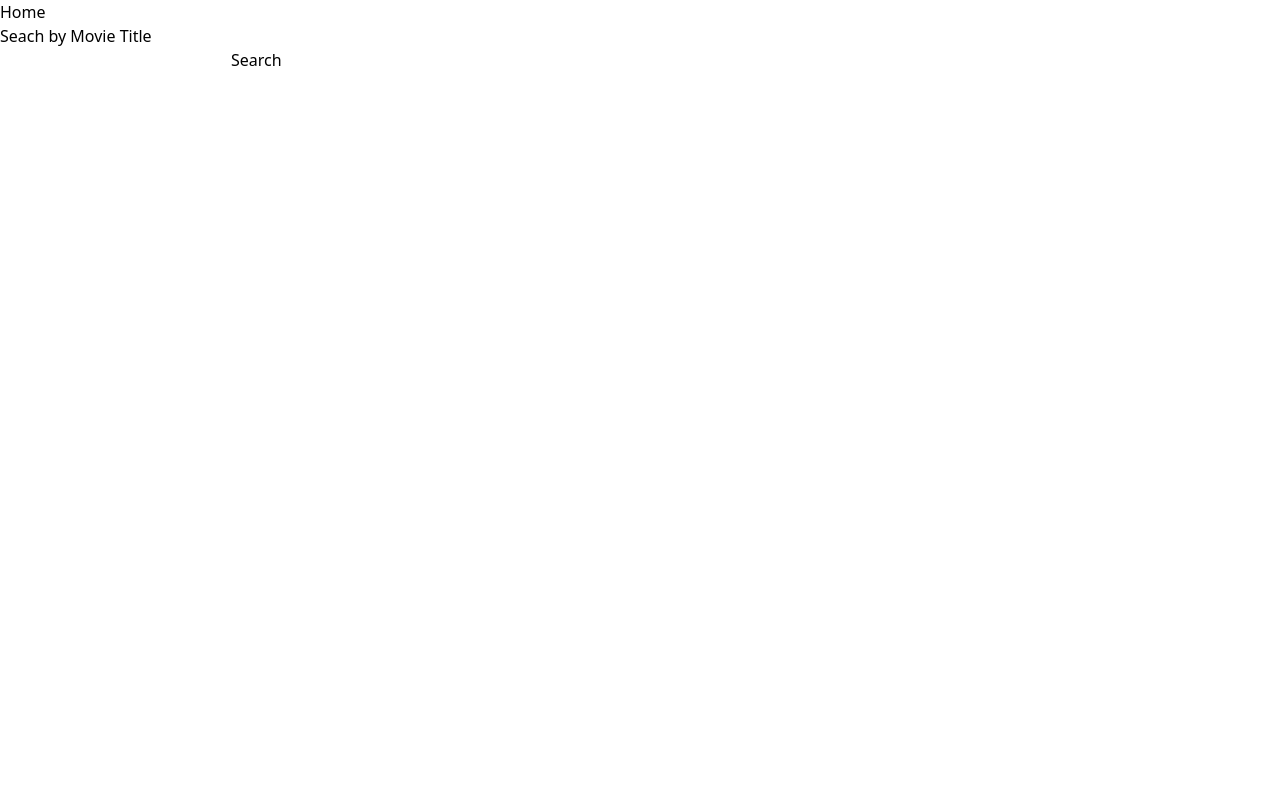
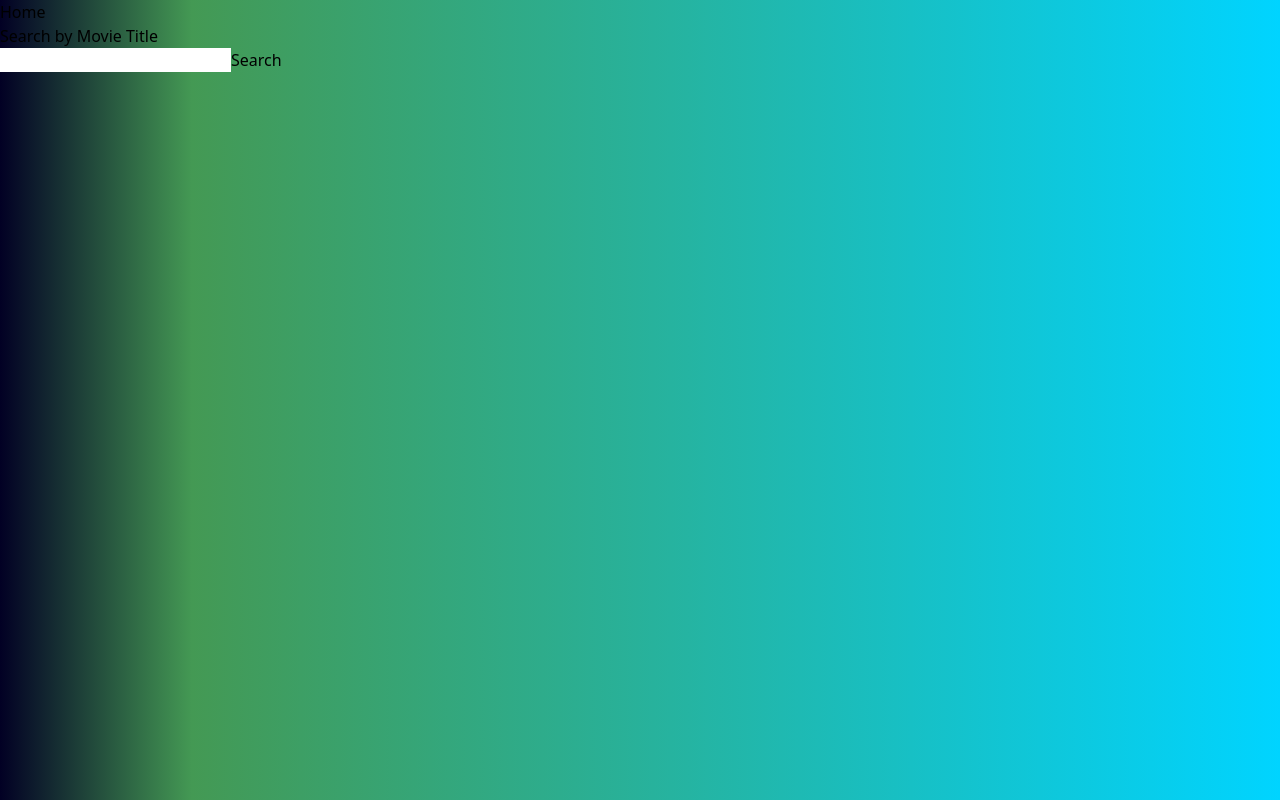
Before and after one commit to SNelson723/movies, a React (Vite) app: page / in a window 1280 px wide. Built offline with nearby package versions, Linux system fonts and the light colour scheme.

Commit message:
Fixed the background of the whole application

```diff
--- a/src/App.tsx
+++ b/src/App.tsx
@@ -3,9 +3,9 @@ import SideBar from "./components/SideBar";
 
 function App() {
   return (
-    <div className="w-screen h-screen bg-gradient-to-r from-indigo-600 to-emerald-500 flex overflow-hidden">
+    <div className="flex overflow-hidden">
       <SideBar />
-      <div className="flex-1 overflow-auto no-scrollbar">
+      <div className="flex-1 overflow-hidden no-scrollbar">
         <Outlet />
       </div>
     </div>
--- a/src/index.css
+++ b/src/index.css
@@ -6,7 +6,15 @@ body {
   margin: 0;
   min-width: 320px;
   min-height: 100vh;
-  width: 100vw
+  width: 100vw;
+  background: linear-gradient(
+    90deg,
+    rgba(2, 0, 36, 1) 0%,
+    rgba(9, 121, 30, 0.7592592592592593) 15%,
+    rgba(0, 212, 255, 1) 100%
+  );
+  background-repeat: repeat;
+  overflow-x: hidden; /* Corrected value */
 }
 
 @layer base {
--- a/src/pages/Home.tsx
+++ b/src/pages/Home.tsx
@@ -28,7 +28,7 @@ const Home = () => {
       <div className="flex justify-center">
         <div>
           <div>
-            <p className="text-center py-2">Seach by Movie Title</p>
+            <p className="text-center py-2">Search by Movie Title</p>
           </div>
           <input
             className="py-1 rounded-l-md bg-indigo-200"
@@ -50,8 +50,8 @@ const Home = () => {
             key={`movie-${i}`}
             className="w-[45vw] text-center grid grid-cols-4 gap-3 bg-indigo-200 rounded-lg p-2"
           >
-            <div className="col-span-2 col-start-2 pl-2">
-              <img src={movie.Poster} />
+            <div className="col-span-2 col-start-2 pl-2 ">
+              <img width={150} src={movie.Poster} />
             </div>
 
             <div className="col-span-2">
```
